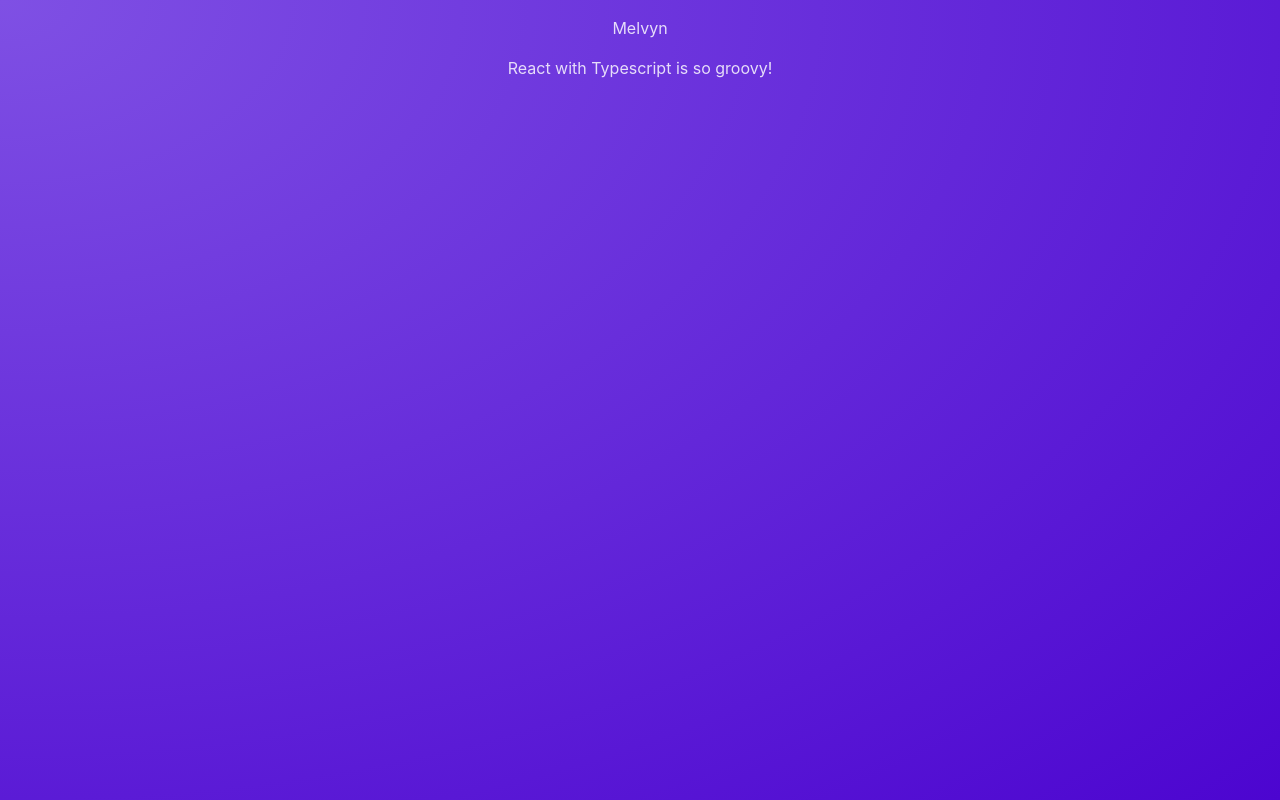
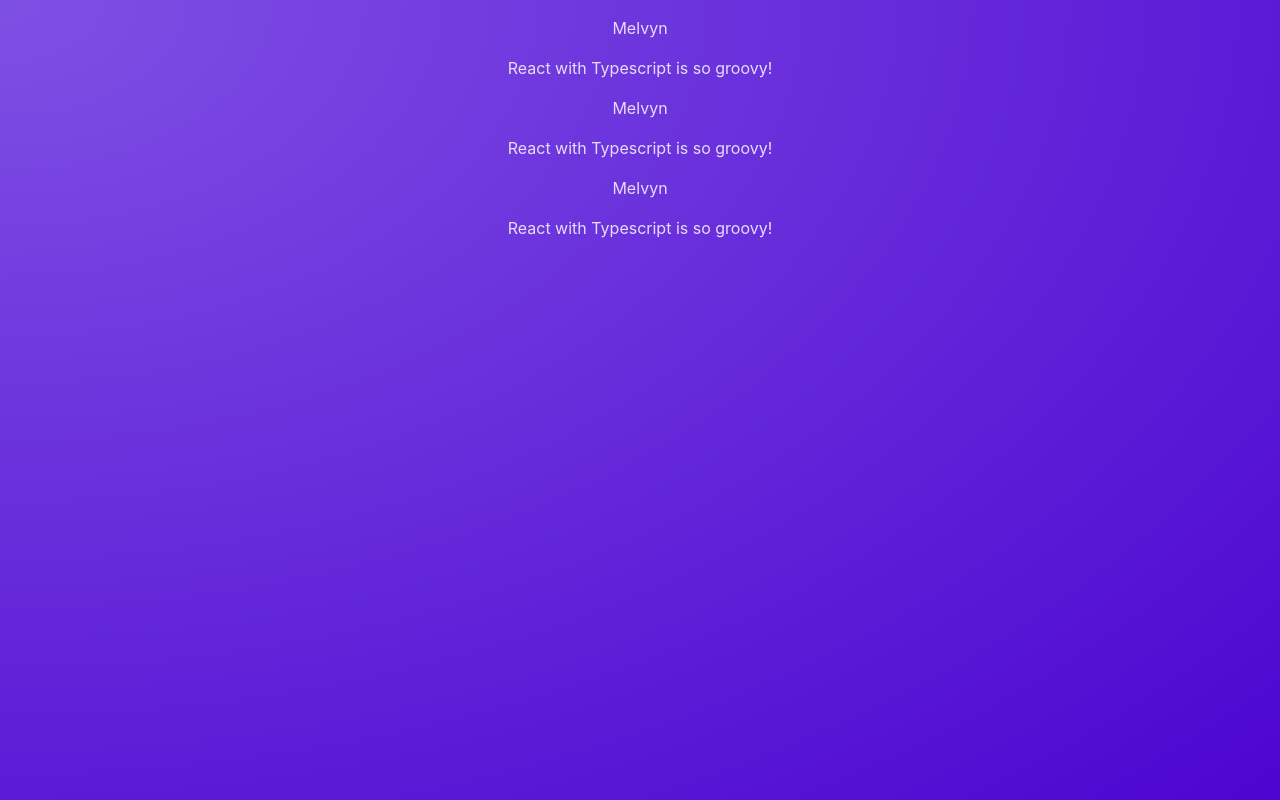
Before and after one commit to melvynstudios/react-sandbox, a React (Vite) app in the folder sandbox/: page / in a window 1280 px wide. Built offline with nearby package versions, Linux system fonts and the light colour scheme.

Commit message:
Reuse Post component to show how random loads

```diff
--- a/sandbox/src/App.tsx
+++ b/sandbox/src/App.tsx
@@ -1,7 +1,13 @@
 import Post from './components/Post'
 
 function App() {
-  return <Post />;
+  return (
+    <main>
+      <Post />
+      <Post />
+      <Post />
+    </main>
+  )
 }
 
 export default App;
```
